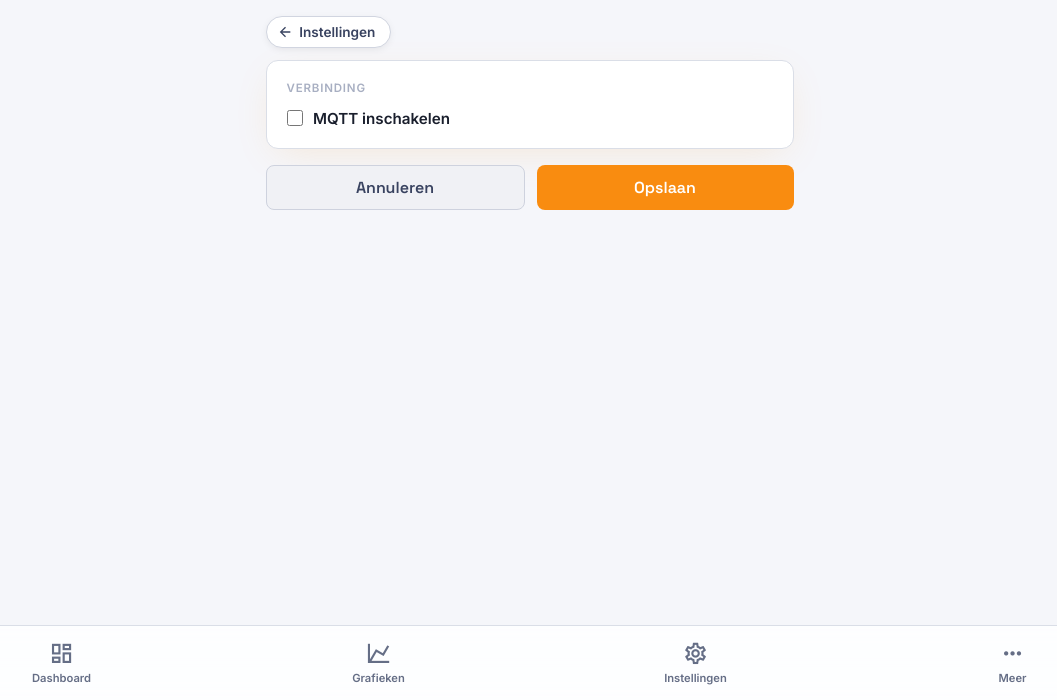
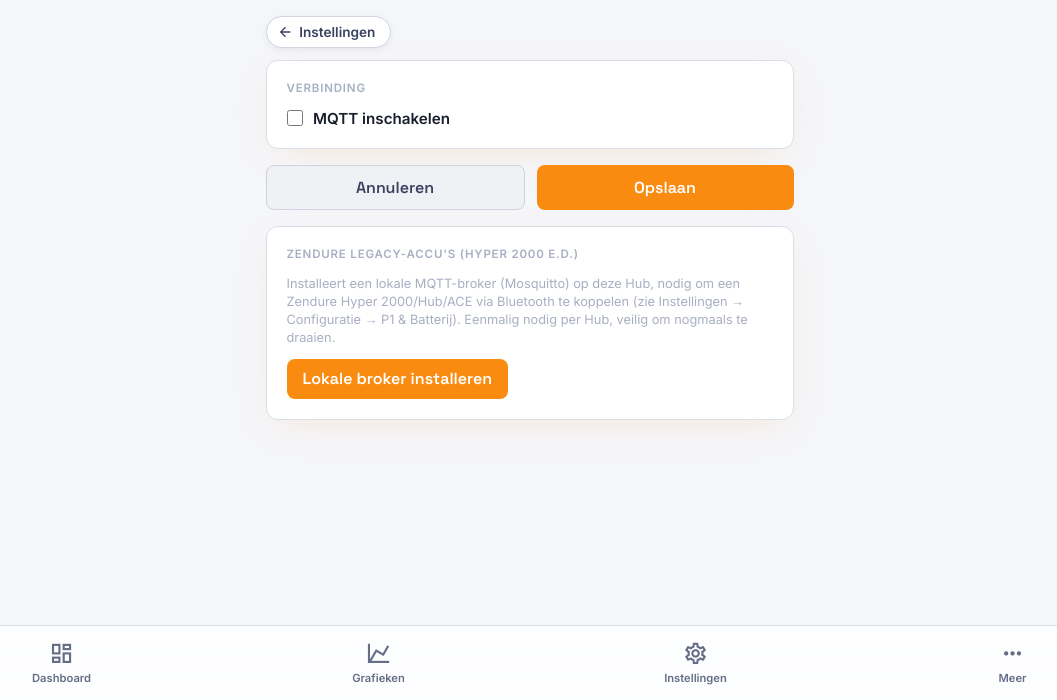
Before and after one commit to SolarBuffer/SolarBuffer, a Flask app: template solarbuffer/templates/settings_mqtt.html in a window 1280 px wide. Shown: the part 100-800 px from the top of the page, without its empty margins (103-1160 px from the left). Run offline with Flask 3, Linux system fonts and the light colour scheme; the template is opened without the code that fills it, so the values that code supplies are empty.

Commit message:
Add files via upload

```diff
--- a/solarbuffer/templates/settings_mqtt.html
+++ b/solarbuffer/templates/settings_mqtt.html
@@ -233,6 +233,25 @@
         <button type="submit" class="btn-primary">Opslaan</button>
       </div>
     </form>
+
+    <div class="card" style="margin-top:1rem;">
+      <div class="card-title">Zendure legacy-accu's (Hyper 2000 e.d.)</div>
+      <p style="font-size:0.8rem; color:hsl(224, 18%, 71%); margin-bottom:0.75rem; line-height:1.4;">
+        Installeert een lokale MQTT-broker (Mosquitto) op deze Hub, nodig om een
+        Zendure Hyper 2000/Hub/ACE via Bluetooth te koppelen (zie Instellingen →
+        Configuratie → P1 &amp; Batterij). Eenmalig nodig per Hub, veilig om
+        nogmaals te draaien.
+      </p>
+      <button type="button" class="btn-primary" id="zendureBrokerBtn"
+              onclick="installZendureBroker()" style="width:auto;display:inline-block;padding:0.6rem 1rem;">
+        Lokale broker installeren
+      </button>
+      <button type="button" class="btn-secondary" id="zendureBrokerRemoveBtn"
+              onclick="removeZendureBroker()" style="display:none;width:auto;padding:0.6rem 1rem;margin-left:0.5rem;">
+        Broker verwijderen
+      </button>
+      <div id="zendureBrokerStatus" style="display:none;margin-top:0.6rem;padding:0.6rem 0.8rem;border-radius:0.5rem;font-size:0.82rem;border:1px solid transparent;"></div>
+    </div>
 {% endblock %}
 
 {% block scripts %}
@@ -244,5 +263,101 @@
     }
     document.getElementById('mqttEnabled').addEventListener('change', updateMqttVisibility);
     updateMqttVisibility();
+
+    function setStatus(el, msg, type) {
+      el.textContent = msg;
+      el.style.display = msg ? 'block' : 'none';
+      el.style.background = type === 'success' ? 'hsl(145,55%,94%)' : type === 'error' ? 'hsl(0,70%,95%)' : 'hsl(37,90%,95%)';
+      el.style.borderColor = type === 'success' ? 'hsl(145,50%,76%)' : type === 'error' ? 'hsl(0,60%,82%)' : 'hsl(37,80%,78%)';
+      el.style.color = type === 'success' ? 'hsl(145,60%,26%)' : type === 'error' ? 'hsl(0,65%,42%)' : 'hsl(30,80%,28%)';
+    }
+
+    function checkZendureBrokerStatus() {
+      var statusEl = document.getElementById('zendureBrokerStatus');
+      var installBtn = document.getElementById('zendureBrokerBtn');
+      var removeBtn = document.getElementById('zendureBrokerRemoveBtn');
+      fetch('/api/zendure/local_mqtt_status')
+        .then(function(r) { return r.json(); })
+        .then(function(data) {
+          if (!data.success) return;
+          if (data.installed) {
+            setStatus(statusEl, 'Al geïnstalleerd — broker actief op ' + data.local_ip + ':' + data.port, 'success');
+            installBtn.style.display = 'none';
+            removeBtn.style.display = 'inline-block';
+          } else {
+            setStatus(statusEl, 'Nog niet geïnstalleerd op deze Hub.', 'wait');
+            installBtn.style.display = 'inline-block';
+            removeBtn.style.display = 'none';
+          }
+        })
+        .catch(function() {});
+    }
+
+    function removeZendureBroker() {
+      var confirmed = confirm(
+        'Weet je zeker dat je de lokale MQTT-broker wil verwijderen?\n\n' +
+        'Een eventueel gekoppelde Zendure legacy-accu kan dan niet meer via deze Hub ' +
+        'communiceren, tenzij je de broker later opnieuw installeert.'
+      );
+      if (!confirmed) return;
+
+      var btn = document.getElementById('zendureBrokerRemoveBtn');
+      var statusEl = document.getElementById('zendureBrokerStatus');
+      btn.disabled = true;
+      btn.textContent = 'Bezig…';
+      setStatus(statusEl, 'Broker wordt verwijderd…', 'wait');
+
+      fetch('/api/zendure/remove_local_mqtt', { method: 'POST' })
+        .then(function(r) { return r.json(); })
+        .then(function(data) {
+          btn.disabled = false;
+          btn.textContent = 'Broker verwijderen';
+          if (!data.success) {
+            setStatus(statusEl, 'Fout: ' + (data.error || 'onbekend'), 'error');
+            return;
+          }
+          checkZendureBrokerStatus();
+        })
+        .catch(function() {
+          btn.disabled = false;
+          btn.textContent = 'Broker verwijderen';
+          setStatus(statusEl, 'Verbindingsfout tijdens verwijderen.', 'error');
+        });
+    }
+    checkZendureBrokerStatus();
+
+    function installZendureBroker() {
+      var confirmed = confirm(
+        'Dit heeft alleen nut als er een Zendure legacy-thuisbatterij aan deze Hub ' +
+        'gekoppeld wordt (Hyper 2000, Hub1200/2000 of ACE 1500). Zonder zo\'n accu ' +
+        'installeert dit alleen nodeloos een MQTT-broker op de Hub.\n\n' +
+        'Doorgaan?'
+      );
+      if (!confirmed) return;
+
+      var btn = document.getElementById('zendureBrokerBtn');
+      var statusEl = document.getElementById('zendureBrokerStatus');
+      btn.disabled = true;
+      btn.textContent = 'Bezig…';
+      setStatus(statusEl, 'Mosquitto wordt geïnstalleerd en gestart, dit kan even duren…', 'wait');
+
+      fetch('/api/zendure/setup_local_mqtt', { method: 'POST' })
+        .then(function(r) { return r.json(); })
+        .then(function(data) {
+          btn.disabled = false;
+          btn.textContent = 'Lokale broker installeren';
+          if (!data.success) {
+            setStatus(statusEl, 'Fout: ' + (data.error || 'onbekend'), 'error');
+            return;
+          }
+          setStatus(statusEl, 'Broker draait op ' + data.local_ip + '. Je kunt nu een Zendure-accu via Bluetooth koppelen.', 'success');
+          checkZendureBrokerStatus();
+        })
+        .catch(function() {
+          btn.disabled = false;
+          btn.textContent = 'Lokale broker installeren';
+          setStatus(statusEl, 'Verbindingsfout tijdens installeren.', 'error');
+        });
+    }
   </script>
 {% endblock %}
```
